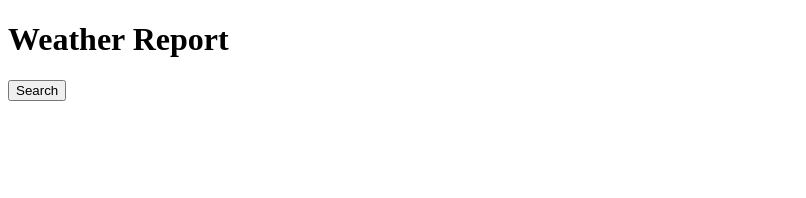
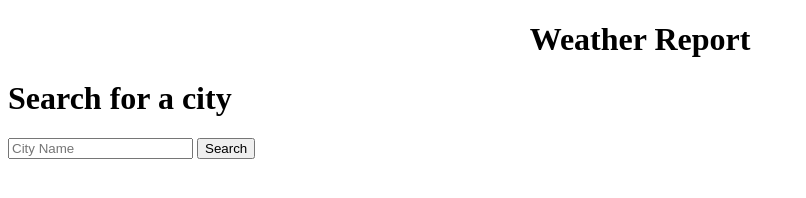
Before and after one commit to nazaokafor/lol, a plain HTML site: page index.html in a window 1280 px wide. Shown: the whole page, without its empty margins (0-806 px from the left). Drawn offline with Linux system fonts and the light colour scheme.

Commit message:
added search bar

```diff
--- a/Assets/css/style.css
+++ b/Assets/css/style.css
@@ -0,0 +1,7 @@
+.header{
+    text-align: center;
+}
+
+.container{
+    display: block;
+}
--- a/Assets/javascript/script.js
+++ b/Assets/javascript/script.js
@@ -0,0 +1,2 @@
+// Storing data
+localStorage.setItem("city name", "name");
--- a/index.html
+++ b/index.html
@@ -8,8 +8,19 @@
     <title>Document</title>
 </head>
 <body>
+<header>
+  <div class = "header">
   <h1>Weather Report </h1>
-  <button type="button">Search</button>
+  </div>
+  </header>
+  <div class = "container">
+    <h1>Search for a city</h1>
+      <form>
+        <input placeholder="City Name">
+        <button id ="search">Search</button>
+      </form>
+  </div>
+  <!-- <button type="button">Search</button> -->
   <script src="assets/javascript/script.js"></script>
 </body>
 </html>
```
